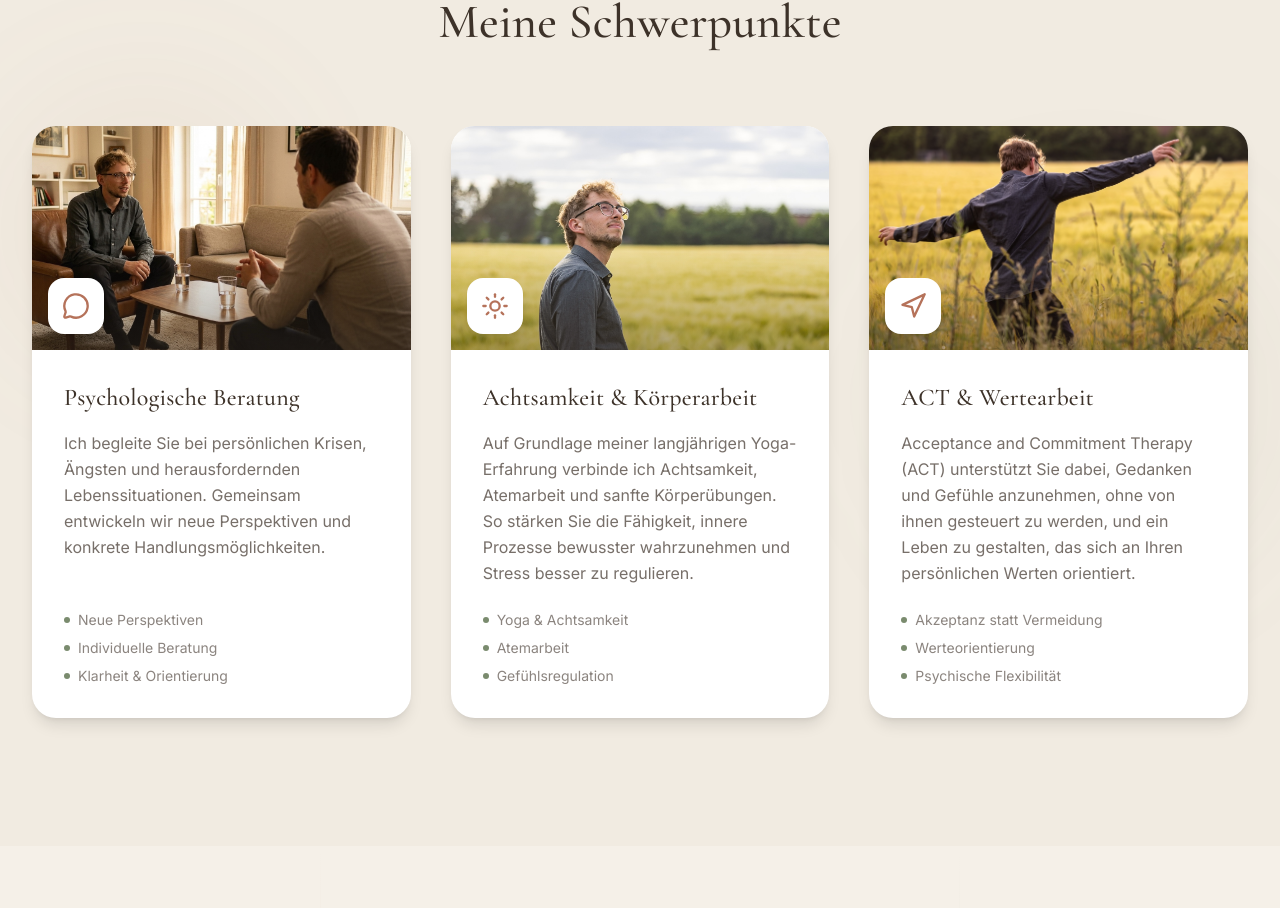
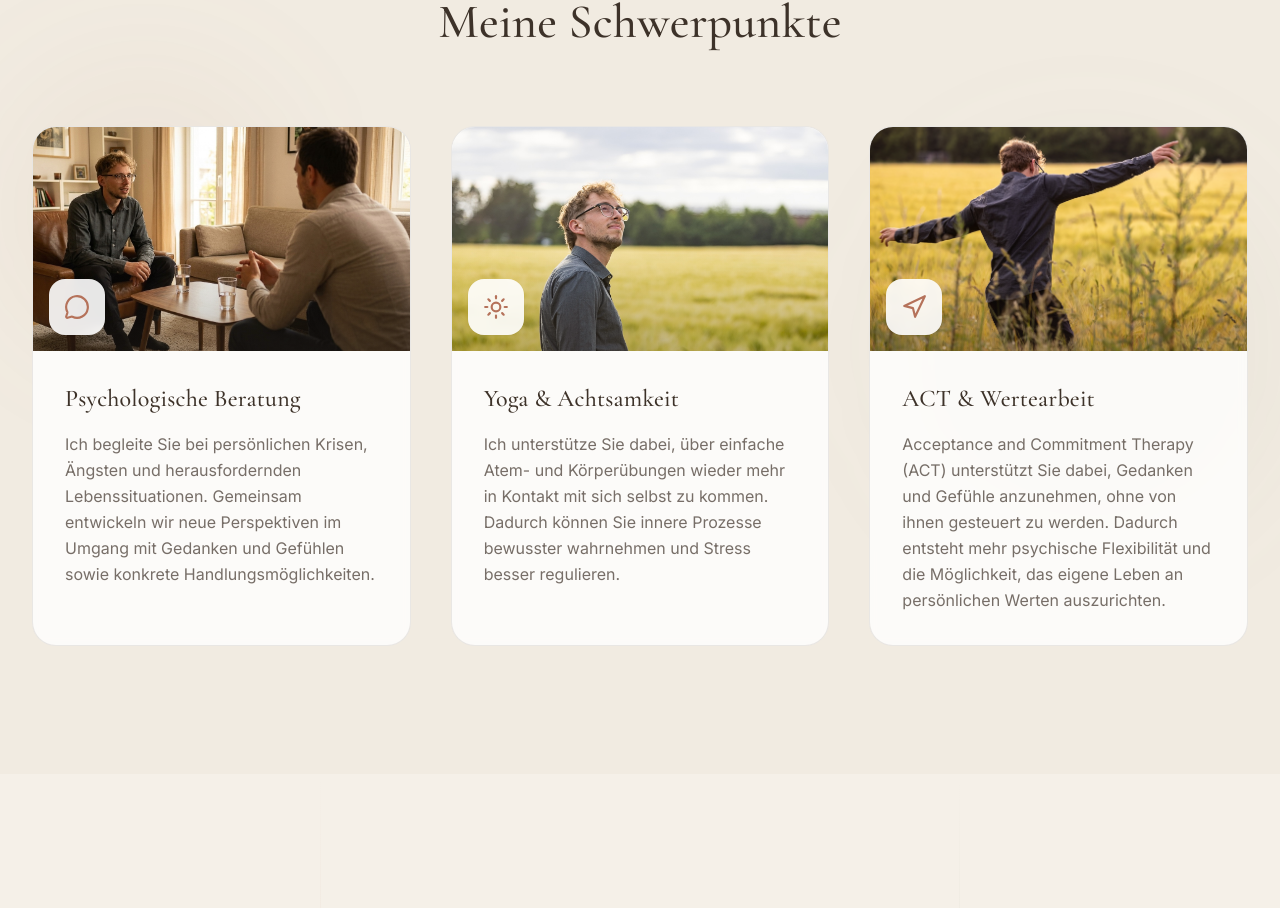
Before and after one commit to JorrisonFord/psychologischeberatung, a React (Vite) app: page / in a window 1280 px wide. Shown: the part 2054-2962 px from the top of the page. Built offline with nearby package versions, Linux system fonts and the light colour scheme.

Commit message:
Update Text, Remove Bulletpoints

```diff
--- a/src/sections/Services.tsx
+++ b/src/sections/Services.tsx
@@ -1,6 +1,6 @@
 import { useEffect, useRef, useState } from 'react';
 import { useLanguage } from '../context/LanguageContext';
-import {MessageCircle, Sun, Navigation} from 'lucide-react';
+import { MessageCircle, Sun, Navigation } from 'lucide-react';
 
 export function Services() {
   const { t } = useLanguage();
@@ -85,7 +85,7 @@ export function Services() {
             return (
               <div
                 key={service.key}
-                className={`group relative flex flex-col bg-white rounded-3xl overflow-hidden shadow-lg hover:shadow-2xl transition-all duration-500 hover-lift ${
+                className={`group relative flex flex-col bg-white/80 backdrop-blur-sm rounded-3xl overflow-hidden border border-[#3D3229]/10 transition-all duration-500 hover:-translate-y-1 hover:border-[#B5725A]/20 ${
                   isVisible ? 'opacity-100 translate-y-0' : 'opacity-0 translate-y-12'
                 }`}
                 style={{ transitionDelay: `${200 + index * 150}ms` }}
@@ -98,11 +98,11 @@ export function Services() {
                     className="w-full h-full object-cover transition-transform duration-700 group-hover:scale-105"
                   />
 
-                  <div className="absolute inset-0 bg-gradient-to-t from-[#3D3229]/40 via-transparent to-transparent" />
+                  <div className="absolute inset-0 bg-gradient-to-t from-[#3D3229]/30 via-transparent to-transparent" />
 
                   {/* Icon badge */}
-                  <div className="absolute bottom-4 left-4 w-14 h-14 bg-white rounded-2xl flex items-center justify-center shadow-lg">
-                    <Icon className="text-[#B5725A]" size={28} />
+                  <div className="absolute bottom-4 left-4 w-14 h-14 bg-white/90 backdrop-blur-sm rounded-2xl flex items-center justify-center shadow-sm">
+                    <Icon className="text-[#B5725A]" size={26} />
                   </div>
                 </div>
 
@@ -112,26 +112,13 @@ export function Services() {
                     {serviceData.title}
                   </h3>
 
-                  <p className="text-[#3D3229]/70 leading-relaxed mb-6">
+                  <p className="text-[#3D3229]/70 leading-relaxed">
                     {serviceData.description}
                   </p>
-
-                  {/* Features */}
-                  <ul className="mt-auto space-y-2">
-                    {serviceData.features.map((feature, featureIndex) => (
-                      <li
-                        key={featureIndex}
-                        className="flex items-center gap-2 text-sm text-[#3D3229]/60"
-                      >
-                        <span className="w-1.5 h-1.5 bg-[#7A8B6E] rounded-full" />
-                        {feature}
-                      </li>
-                    ))}
-                  </ul>
                 </div>
 
-                {/* Hover border effect */}
-                <div className="absolute inset-0 border-2 border-transparent group-hover:border-[#B5725A]/20 rounded-3xl transition-colors duration-300 pointer-events-none" />
+                {/* subtle hover line (very minimal structure cue) */}
+                <div className="absolute inset-x-0 bottom-0 h-px bg-gradient-to-r from-transparent via-[#B5725A]/20 to-transparent opacity-0 group-hover:opacity-100 transition-opacity duration-500" />
               </div>
             );
           })}
--- a/src/translations/de.ts
+++ b/src/translations/de.ts
@@ -18,9 +18,9 @@ export const de = {
 
   about: {
     subtitle: "Über mich",
-    title: "Psychologische Beratung auf Basis von ACT",
+    title: "Psychologische Beratung (ACT)",
     paragraph1:
-    "Ich bin Master-Psychologe mit Schwerpunkt Neuropsychologie und arbeite integrativ mit psychologischer Beratung und Acceptance & Commitment Therapy (ACT). Im Mittelpunkt stehen Akzeptanz innerer Prozesse, psychische Flexibilität und eine werteorientierte Lebensführung.",
+    "Ich bin Master-Psychologe mit Schwerpunkt Neuropsychologie und arbeite in meiner psychologischen Beratung auf Basis der Acceptance & Commitment Therapy (ACT). Im Mittelpunkt stehen Akzeptanz innerer Prozesse, psychische Flexibilität und eine werteorientierte Lebensführung.",
     paragraph2:
     "Ergänzend bringe ich langjährige Erfahrung in Yoga und Körperarbeit sowie eine erlebnispädagogische Ausbildung in meine Arbeit ein. Dadurch entsteht ein ganzheitlicher Zugang, der Körper, Gefühle und Denken miteinander verbindet.",
     credentials: {
@@ -41,22 +41,19 @@ export const de = {
     counseling: {
       title: "Psychologische Beratung",
       description:
-          "Ich begleite Sie bei persönlichen Krisen, Ängsten und herausfordernden Lebenssituationen. Gemeinsam entwickeln wir neue Perspektiven und konkrete Handlungsmöglichkeiten.",
-        features: ["Neue Perspektiven", "Individuelle Beratung", "Klarheit & Orientierung"],
+        "Ich begleite Sie bei persönlichen Krisen, Ängsten und herausfordernden Lebenssituationen. Gemeinsam entwickeln wir neue Perspektiven im Umgang mit Gedanken und Gefühlen sowie konkrete Handlungsmöglichkeiten.",
     },
 
     yoga: {
-        title: "Achtsamkeit & Körperarbeit",
+      title: "Yoga & Achtsamkeit",
       description:
-          "Auf Grundlage meiner langjährigen Yoga-Erfahrung verbinde ich Achtsamkeit, Atemarbeit und sanfte Körperübungen. So stärken Sie die Fähigkeit, innere Prozesse bewusster wahrzunehmen und Stress besser zu regulieren.",
-        features: ["Yoga & Achtsamkeit", "Atemarbeit", "Gefühlsregulation"],
+        "Ich unterstütze Sie dabei, über einfache Atem- und Körperübungen wieder mehr in Kontakt mit sich selbst zu kommen. Dadurch können Sie innere Prozesse bewusster wahrnehmen und Stress besser regulieren.",
     },
 
     act: {
       title: "ACT & Wertearbeit",
       description:
-          "Acceptance and Commitment Therapy (ACT) unterstützt Sie dabei, Gedanken und Gefühle anzunehmen, ohne von ihnen gesteuert zu werden, und ein Leben zu gestalten, das sich an Ihren persönlichen Werten orientiert.",
-        features: ["Akzeptanz statt Vermeidung", "Werteorientierung", "Psychische Flexibilität"],
+        "Acceptance and Commitment Therapy (ACT) unterstützt Sie dabei, Gedanken und Gefühle anzunehmen, ohne von ihnen gesteuert zu werden. Dadurch entsteht mehr psychische Flexibilität und die Möglichkeit, das eigene Leben an persönlichen Werten auszurichten.",
     },
   },
 },
--- a/src/translations/en.ts
+++ b/src/translations/en.ts
@@ -1,6 +1,6 @@
 export const en = {
   nav: {
-    about: "About",
+    about: "About me",
     services: "Services",
     philosophy: "Approach",
     testimonials: "Experiences",
@@ -9,24 +9,21 @@ export const en = {
 
   hero: {
     subtitle: "Psychological Counseling (ACT)",
-    title: "A space for clarity, calm, and inner alignment",
+    title: "A space for calm and inner alignment",
     description:
-      "In my psychological counseling, I support you in developing a more conscious relationship with your thoughts and emotions and in shaping a life guided by your personal values. The focus is not on pressure to change, but on developing psychological flexibility and creating more space for what truly matters to you.",
+      "In my psychological counseling, I support you in developing a more conscious relationship with your thoughts and emotions. This creates greater inner ease and the possibility to align your life with what truly matters to you.",
     ctaPrimary: "Book a session",
     ctaSecondary: "Learn more",
   },
 
   about: {
     subtitle: "About me",
-    title: "Psychological counseling for personal development and clarity",
+    title: "Psychological counseling (ACT)",
     paragraph1:
-      "I am a Master’s-level psychologist specializing in neuropsychology and work integratively with psychological counseling and Acceptance and Commitment Therapy (ACT). The focus of my work is fostering psychological flexibility and a conscious relationship with inner processes.",
+      "I am a Master’s-level psychologist specializing in neuropsychology and work in psychological counseling based on Acceptance and Commitment Therapy (ACT). My focus is on acceptance of inner experiences, psychological flexibility, and value-oriented living.",
 
     paragraph2:
-      "In addition, I bring long-standing experience in yoga and body-based work as well as training in experiential education. This allows for an integrative approach that connects body, emotion, and cognition.",
-
-    paragraph3:
-      "It is important to me to meet you in a calm and reliable setting where genuine openness can emerge.",
+      "In addition, I bring long-standing experience in yoga and body-based work as well as training in experiential education. This allows for an integrative approach that connects body, emotions, and cognition.",
 
     credentials: {
       title: "Qualifications",
@@ -46,24 +43,32 @@ export const en = {
       counseling: {
         title: "Psychological Counseling",
         description:
-          "I support you in navigating life crises, anxiety, and emotionally challenging situations. Together we develop new perspectives and concrete ways forward.",
-        features: ["New perspectives", "Individual counseling", "Clarity & orientation"],
+          "I support you in navigating personal crises, anxiety, and challenging life situations. Together we develop new perspectives in dealing with thoughts and emotions as well as concrete ways forward.",
+        features: [
+          "New perspectives",
+          "Individual support",
+          "Orientation & clarity",
+        ],
       },
 
       yoga: {
-        title: "Mindfulness & Body Work",
+        title: "Yoga & Mindfulness",
         description:
-          "Drawing on my long-standing experience in yoga, I combine mindfulness, breathwork, and gentle body-based exercises. This strengthens your ability to notice inner processes more consciously and regulate stress more effectively.",
-        features: ["Yoga & mindfulness", "Breathwork", "Emotion regulation"],
+          "Through simple breath and body-based practices, I support you in reconnecting with yourself. This helps you become more aware of inner processes and regulate stress more effectively.",
+        features: [
+          "Body awareness",
+          "Breath practice",
+          "Emotional regulation",
+        ],
       },
 
       act: {
         title: "ACT & Values Work",
         description:
-          "Acceptance and Commitment Therapy (ACT) supports you in relating to thoughts and emotions without being controlled by them, and in building a life guided by your personal values.",
+          "Acceptance and Commitment Therapy (ACT) supports you in relating to thoughts and emotions without being controlled by them. This fosters psychological flexibility and allows you to live in alignment with your personal values.",
         features: [
           "Acceptance over avoidance",
-          "Values-based living",
+          "Values-based orientation",
           "Psychological flexibility",
         ],
       },
@@ -71,8 +76,8 @@ export const en = {
   },
 
   philosophy: {
-    subtitle: "My approach",
-    title: "Mindful psychological counseling with clarity and a holistic perspective",
+    subtitle: "Approach",
+    title: "Mindful psychological counseling with clarity and depth",
     pillars: {
       empathy: {
         title: "Empathy",
@@ -82,12 +87,12 @@ export const en = {
       safety: {
         title: "Orientation",
         description:
-          "Together, we clarify what is moving you, what matters to you, and which next steps may feel coherent. This creates greater clarity in dealing with inner and outer challenges.",
+          "Together we clarify what moves you, what matters to you, and which next steps feel right. This creates more ease in dealing with inner and outer challenges.",
       },
       wholeness: {
         title: "Mindfulness",
         description:
-          "Body, thoughts, and emotions are in constant interaction and shape the way we experience life. Mindfulness helps you notice these dimensions more consciously and develop new room for choice.",
+          "Body, thoughts, and emotions are in constant interaction and shape how we experience life. Mindfulness helps you become more aware of these dimensions and open up new space for action.",
       },
     },
   },
@@ -110,7 +115,7 @@ export const en = {
       },
       {
         quote:
-          "The combination of conversation and body-based work helps me reconnect with myself and understand more clearly what truly matters to me.",
+          "The combination of conversation and body-based work helps me reconnect with myself and see more clearly what truly matters to me.",
         author: "Client, 28",
         context: "Mindfulness & values work",
       },
@@ -121,7 +126,8 @@ export const en = {
     subtitle: "Contact",
     title: "Get in touch",
     description:
-      "I look forward to hearing from you. You are welcome to schedule a non-binding initial consultation.",
+      "I look forward to hearing from you. Feel free to schedule a non-binding initial consultation.",
+
     form: {
       name: "Your name",
       email: "Email address",
@@ -130,17 +136,19 @@ export const en = {
       submit: "Send message",
       success: "Thank you! I will get back to you.",
     },
+
     info: {
       address: "Practice address",
       phone: "Phone",
       email: "Email",
       hours: "Office hours",
     },
+
     details: {
       address: "Schildergasse 69-73\n50667 Cologne",
       phone: "+49 1578 879 4109",
       email: "info@jorisvanbohemen.de",
-      hours: "Mon–Fri: 9:00 AM – 6:00 PM",
+      hours: "Mon–Fri: 9:00 – 6:00 PM",
     },
   },
 
```
Lines whose indentation alone changed are shown as unchanged.
